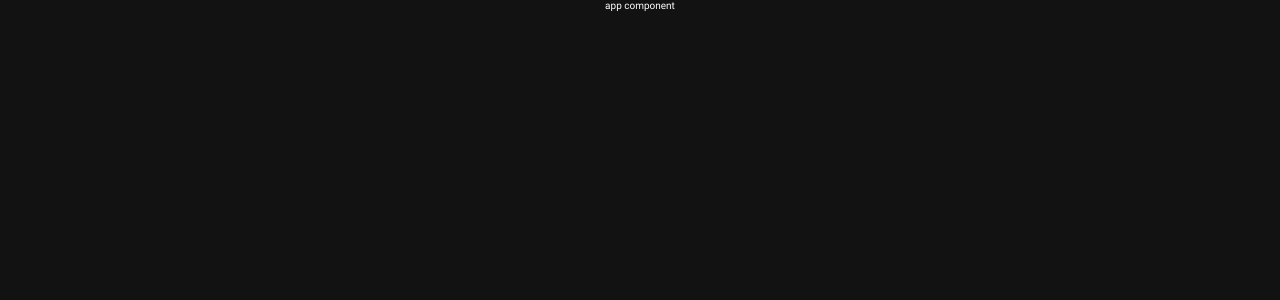
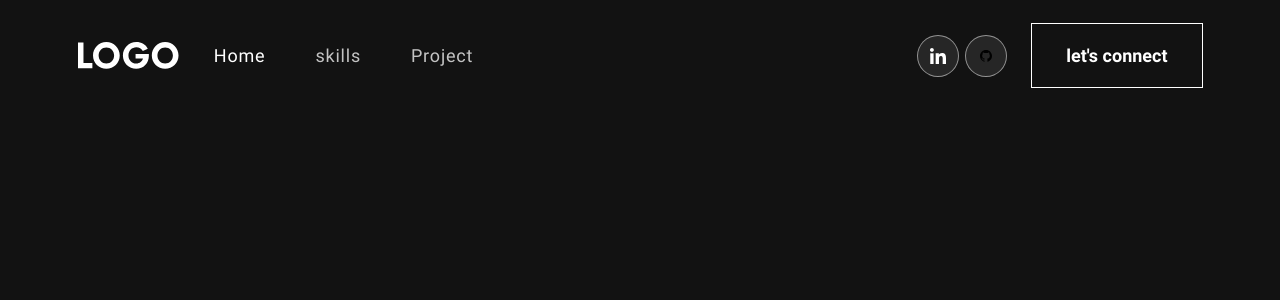
Before and after one commit to adexterity/ADEX-PORTFOLIO, a React (Create React App) app: page / in a window 1280 px wide. Shown: the top 300 px of the page. Built offline with nearby package versions, Linux system fonts and the light colour scheme.

Commit message:
added the navbar component

```diff
--- a/src/App.jsx
+++ b/src/App.jsx
@@ -1,10 +1,13 @@
 /* import logo from "./logo.svg"; */
 import "./App.css";
+import { NavBar } from "./components/NavBar";
+import "bootstrap/dist/css/bootstrap.min.css";
+
 
 function App() {
   return (
     <div className="App">
-      app component
+      <NavBar />
     </div>
   );
 }
--- /dev/null
+++ b/src/components/NavBar.jsx
@@ -0,0 +1,85 @@
+import { useState, useEffect } from "react";
+import Container from "react-bootstrap/Container";
+import Nav from "react-bootstrap/Nav";
+import Navbar from "react-bootstrap/Navbar";
+import Logo from "../assets/img/logo.svg";
+import LinkedinLogo from "../assets/img/linkedin.svg";
+import GithubLogo from "../assets/img/github.svg";
+
+export const NavBar = () => {
+  const [activeLink, setActiveLink] = useState("home");
+  const [scrolled, setScrolled] = useState(false);
+
+  useEffect(() => {
+    const onScroll = () => {
+      if (window.scrollY > 50) {
+        setScrolled(true);
+      } else {
+        setScrolled(false);
+      }
+    };
+    window.addEventListener("scroll", onScroll);
+    return () => window.removeEventListener("scroll", onscroll);
+  }, []);
+
+  const onUpdateActiveLink = (link) => {
+    console.log(`${link} clicked`);
+    setActiveLink(link);
+  };
+  return (
+    <Navbar expand="lg" className={scrolled ? "scrolled" : ""}>
+      <Container>
+        <Navbar.Brand href="#home">
+          <img src={Logo} alt="logo" />
+        </Navbar.Brand>
+        <Navbar.Toggle aria-controls="basic-navbar-nav">
+          <span className="navbar-toggler-icon"></span>
+        </Navbar.Toggle>
+        <Navbar.Collapse id="basic-navbar-nav">
+          <Nav className="me-auto">
+            <Nav.Link
+              href="#home"
+              className={
+                activeLink === "home" ? "active navbar-link" : "navbar-link"
+              }
+              onClick={() => onUpdateActiveLink("home")}
+            >
+              Home
+            </Nav.Link>
+            <Nav.Link
+              href="#skills"
+              className={
+                activeLink === "skills" ? "active navbar-link" : "navbar-link"
+              }
+              onClick={() => onUpdateActiveLink("skills")}
+            >
+              skills
+            </Nav.Link>
+            <Nav.Link
+              href="#projects"
+              className={
+                activeLink === "projects" ? "active navbar-link" : "navbar-link"
+              }
+              onClick={() => onUpdateActiveLink("projects")}
+            >
+              Project
+            </Nav.Link>
+          </Nav>
+          <span className="navbar-text">
+            <div className="social-icon">
+              <a href="https://www.linkedin.com/in/joseph-suberu-a57528229/">
+                <img src={LinkedinLogo} alt="linkedin logo" />
+              </a>
+              <a href="https://github.com/adexterity">
+                <img src={GithubLogo} alt="github logo" />
+              </a>
+            </div>
+            <button className="vvd" onClick={() => console.log("connect")}>
+              <span>let's connect</span>
+            </button>
+          </span>
+        </Navbar.Collapse>
+      </Container>
+    </Navbar>
+  );
+};
```
